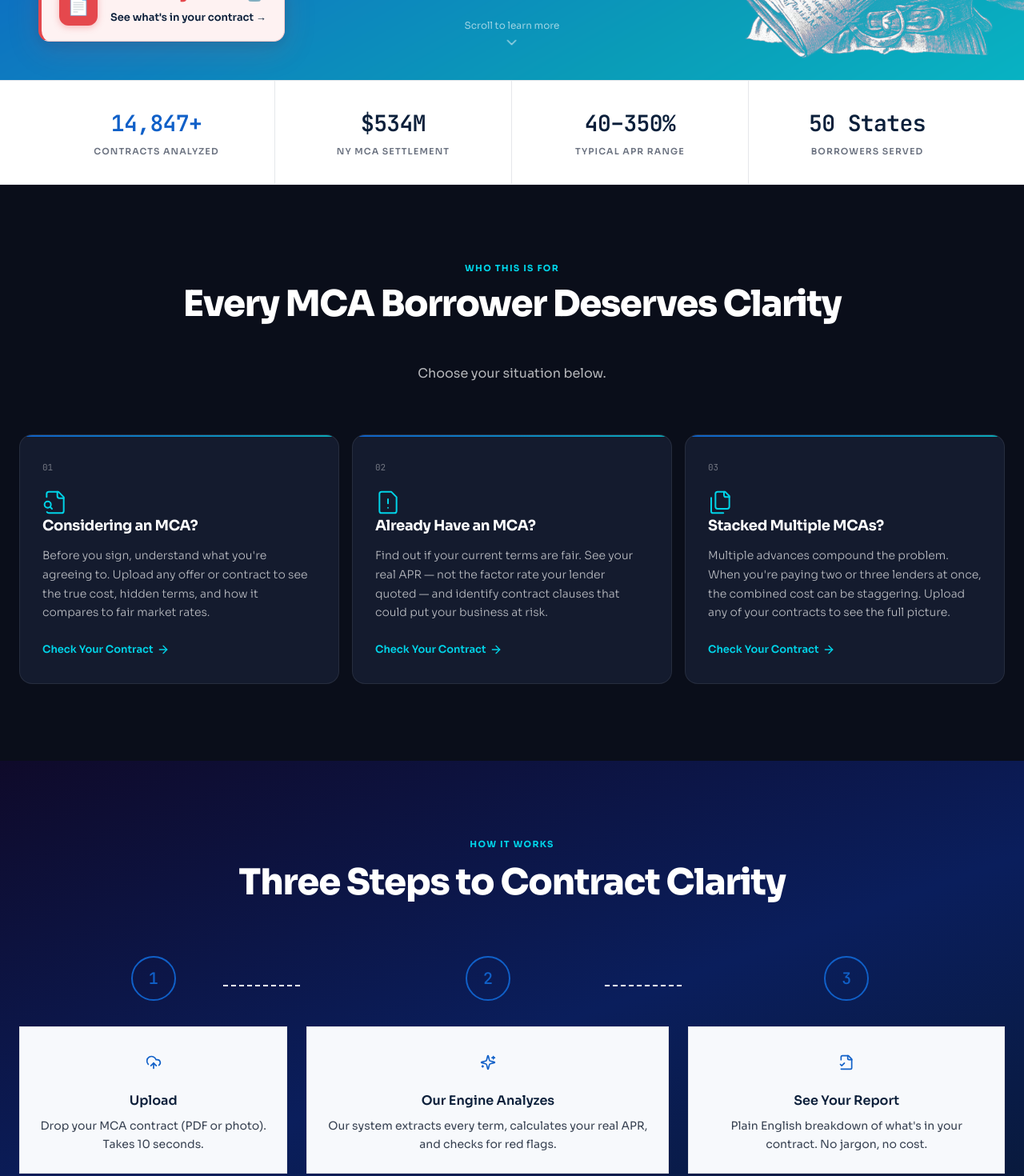
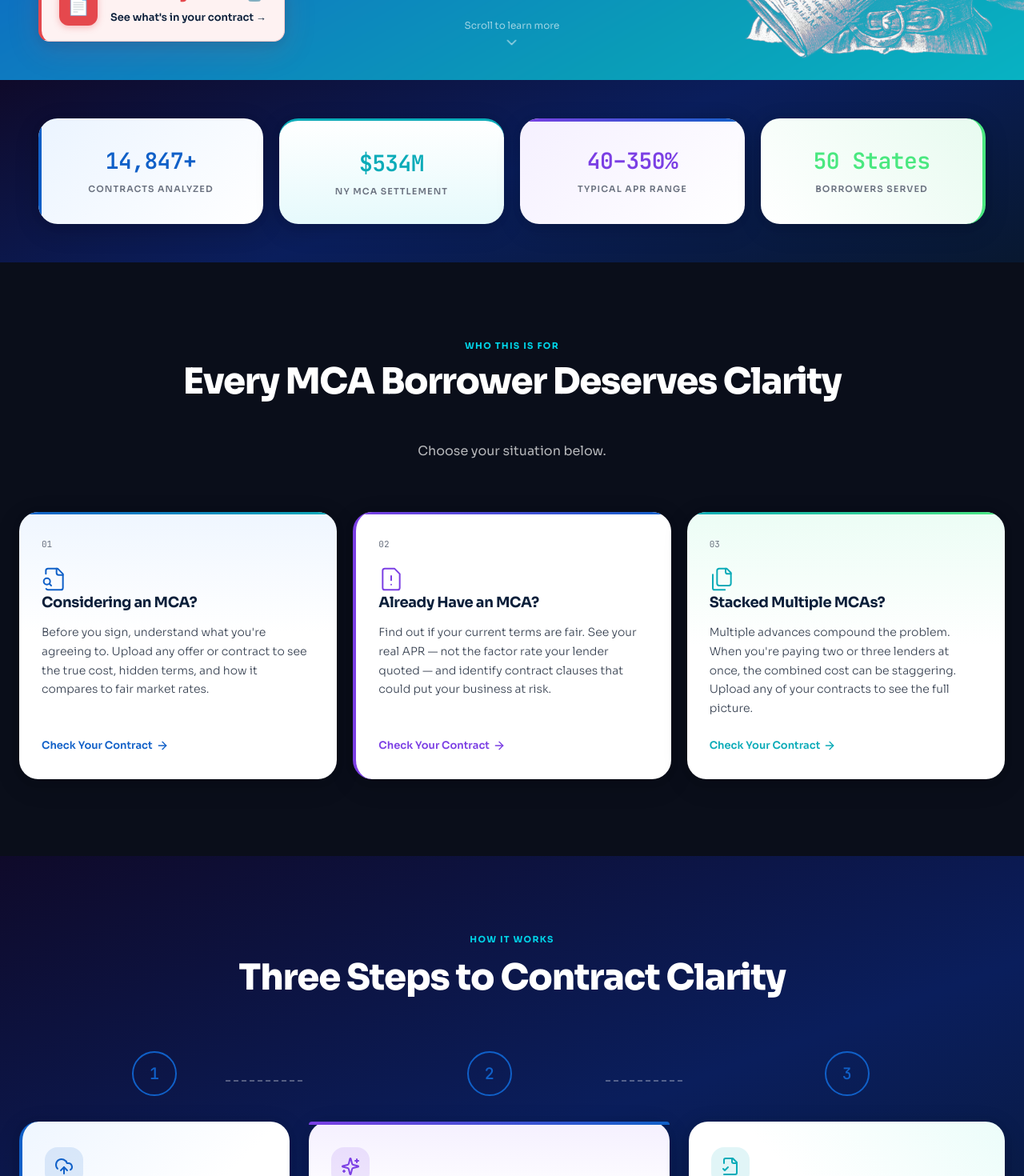
Before and after one commit to tchogorian/fundingwatch, a Next.js app: page / in a window 1280 px wide. Shown: the part 760-2230 px from the top of the page at 80% size. Built offline with nearby package versions, Linux system fonts and the light colour scheme.

Commit message:
design update

```diff
--- a/src/app/globals.css
+++ b/src/app/globals.css
@@ -108,17 +108,29 @@
   padding: 96px 48px;
 }
 
+/* Section title (dark sections) */
+.section-dark .section-title,
+.section-dark-grad .section-title {
+  font-size: clamp(1.8rem, 3.5vw, 2.8rem);
+  font-weight: 800;
+  letter-spacing: -0.03em;
+  color: var(--on-dark-1);
+  line-height: 1.15;
+  margin-bottom: 48px;
+}
+
 /* CTA gradient (blue → teal) */
 .cta-section {
   background: linear-gradient(135deg, #0A1E5C 0%, #1060C8 50%, #0AABB8 100%);
   color: var(--on-dark-1);
 }
 
-/* ========== STATS BAR ========== */
+/* ========== STATS BAR (Plaid: gradient bar + white boxes) ========== */
 .stats-bar {
-  background: var(--bg-white);
-  border-top: 1px solid var(--border-light);
-  border-bottom: 1px solid var(--border-light);
+  background: linear-gradient(160deg, #0F0A2A 0%, #0A1E5C 50%, #081830 100%);
+  border-top: none;
+  border-bottom: none;
+  padding: 48px 0;
 }
 .stats-inner {
   max-width: 1280px;
@@ -126,26 +138,75 @@
   padding: 0 48px;
   display: grid;
   grid-template-columns: repeat(4, 1fr);
+  gap: 20px;
 }
-.stat-cell {
-  padding: 32px 0;
+.stats-bar .stat-cell {
+  padding: 32px 24px;
   text-align: center;
-  border-right: 1px solid var(--border-light);
+  border-right: none;
+  border-radius: 24px;
+  box-shadow: 0 8px 32px rgba(0, 0, 0, 0.14), 0 2px 12px rgba(0, 0, 0, 0.08);
+  transition: box-shadow 250ms, transform 250ms;
+  position: relative;
+  overflow: hidden;
 }
-.stat-cell:last-child {
-  border-right: none;
+.stats-bar .stat-cell::before {
+  content: "";
+  position: absolute;
+  top: 0;
+  left: 0;
+  width: 4px;
+  height: 100%;
+  border-radius: 24px 0 0 24px;
 }
-.stat-value {
+.stats-bar .stat-cell--blue {
+  background: linear-gradient(135deg, #EBF4FF 0%, #FFFFFF 100%);
+}
+.stats-bar .stat-cell--blue::before {
+  background: var(--accent-blue);
+}
+.stats-bar .stat-cell--teal {
+  background: linear-gradient(180deg, #FFFFFF 0%, #E6FAFC 100%);
+  border-top: 3px solid var(--accent-teal);
+}
+.stats-bar .stat-cell--purple {
+  background: linear-gradient(135deg, #F5F0FF 0%, #FFFFFF 100%);
+}
+.stats-bar .stat-cell--purple::before {
+  background: var(--grad-purple-blue);
+  width: 100%;
+  height: 4px;
+  border-radius: 24px 24px 0 0;
+}
+.stats-bar .stat-cell--green {
+  background: linear-gradient(225deg, #E8FBF0 0%, #FFFFFF 100%);
+  border-right: 4px solid var(--accent-green);
+  border-radius: 24px;
+}
+.stats-bar .stat-cell:hover {
+  box-shadow: 0 16px 48px rgba(0, 0, 0, 0.18), 0 4px 16px rgba(0, 0, 0, 0.1);
+  transform: translateY(-4px);
+}
+.stats-bar .stat-cell--blue .stat-value {
+  color: var(--accent-blue);
+}
+.stats-bar .stat-cell--teal .stat-value {
+  color: var(--accent-teal);
+}
+.stats-bar .stat-cell--purple .stat-value {
+  color: var(--accent-purple);
+}
+.stats-bar .stat-cell--green .stat-value {
+  color: var(--accent-green);
+}
+.stats-bar .stat-value {
   font-family: var(--mono);
   font-size: 28px;
   font-weight: 700;
   color: var(--on-light-1);
   letter-spacing: -0.02em;
 }
-.stat-cell:first-child .stat-value {
-  color: var(--accent-blue);
-}
-.stat-label {
+.stats-bar .stat-label {
   font-size: 11px;
   font-weight: 600;
   letter-spacing: 0.1em;
@@ -154,19 +215,22 @@
   margin-top: 6px;
 }
 @media (max-width: 768px) {
+  .stats-bar {
+    padding: 32px 0;
+  }
   .stats-inner {
     grid-template-columns: repeat(2, 1fr);
     padding: 0 24px;
+    gap: 16px;
   }
-  .stat-cell {
-    padding: 24px 0;
+  .stats-bar .stat-cell {
+    padding: 24px 20px;
+    border-bottom: none;
+  }
+  .stats-bar .stat-cell:nth-child(odd) {
     border-right: none;
-    border-bottom: 1px solid var(--border-light);
   }
-  .stat-cell:nth-child(odd) {
-    border-right: 1px solid var(--border-light);
-  }
-  .stat-cell:nth-last-child(-n+2) {
+  .stats-bar .stat-cell:nth-last-child(-n+2) {
     border-bottom: none;
   }
 }
@@ -194,48 +258,69 @@
 .who-grid {
   display: grid;
   grid-template-columns: repeat(3, 1fr);
-  gap: 16px;
+  gap: 20px;
 }
 .who-card {
-  background: var(--bg-dark-card);
-  border: 1px solid var(--border-dark);
-  border-radius: 16px;
+  background: var(--bg-white);
+  border: none;
+  border-radius: 24px;
   padding: 32px 28px;
   position: relative;
   overflow: hidden;
-  transition: border-color 250ms, transform 250ms;
+  box-shadow: 0 8px 32px rgba(0, 0, 0, 0.14), 0 2px 12px rgba(0, 0, 0, 0.08);
+  transition: box-shadow 250ms, transform 250ms;
 }
 .who-card:hover {
-  border-color: rgba(255, 255, 255, 0.16);
+  box-shadow: 0 16px 48px rgba(0, 0, 0, 0.18), 0 4px 16px rgba(0, 0, 0, 0.1);
   transform: translateY(-4px);
 }
+/* Who card variants: different color + design per card */
+.who-card--1 {
+  background: linear-gradient(180deg, #EFF6FF 0%, #FFFFFF 45%);
+}
+.who-card--1::before {
+  height: 4px;
+  background: var(--grad-blue-teal);
+}
+.who-card--1 .who-card-link { color: var(--accent-blue); }
+.who-card--1 [class*="shrink-0"] { color: var(--accent-blue); }
+.who-card--2 {
+  background: #FFFFFF;
+  border-left: 4px solid var(--accent-purple);
+}
+.who-card--2::before {
+  height: 3px;
+  background: var(--grad-purple-blue);
+}
+.who-card--2 .who-card-link { color: var(--accent-purple); }
+.who-card--2 [class*="shrink-0"] { color: var(--accent-purple); }
+.who-card--3 {
+  background: linear-gradient(180deg, #ECFDF5 0%, #FFFFFF 50%);
+}
+.who-card--3::before {
+  height: 4px;
+  background: var(--grad-teal-green);
+}
+.who-card--3 .who-card-link { color: var(--accent-teal); }
+.who-card--3 [class*="shrink-0"] { color: var(--accent-teal); }
 .who-card::before {
   content: "";
   position: absolute;
   top: 0;
   left: 0;
   right: 0;
-  height: 2px;
-}
-.who-card:nth-child(1)::before {
-  background: var(--grad-blue-teal);
-}
-.who-card:nth-child(2)::before {
-  background: var(--grad-purple-blue);
-}
-.who-card:nth-child(3)::before {
-  background: var(--grad-teal-green);
+  height: 3px;
 }
 .who-card-num {
   font-family: var(--mono);
   font-size: 11px;
-  color: var(--on-dark-3);
+  color: var(--on-light-3);
   margin-bottom: 20px;
 }
 .who-card-title {
   font-size: 18px;
   font-weight: 700;
-  color: var(--on-dark-1);
+  color: var(--on-light-1);
   margin-bottom: 12px;
   letter-spacing: -0.02em;
 }
@@ -243,13 +328,13 @@
   font-size: 14px;
   font-weight: 300;
   line-height: 1.7;
-  color: var(--on-dark-2);
+  color: var(--on-light-2);
   margin-bottom: 24px;
 }
 .who-card-link {
   font-size: 13px;
   font-weight: 600;
-  color: var(--accent-cyan);
+  color: var(--accent-teal);
   text-decoration: none;
   display: inline-flex;
   align-items: center;
@@ -276,6 +361,9 @@ html {
 body {
   font-family: var(--font-body);
   -webkit-font-smoothing: antialiased;
+}
+main#main {
+  background: transparent;
 }
 
 /* All numbers, APRs, scores, dollar amounts */
@@ -514,6 +602,112 @@ h3 {
   box-shadow: var(--shadow-card);
   transform: translateY(-3px);
 }
+
+/* ========== PLAID-STYLE BOXES (white elevated cards on dark/gradient sections) ========== */
+.plaid-box {
+  background: var(--bg-white);
+  border-radius: 24px;
+  box-shadow: 0 8px 32px rgba(0, 0, 0, 0.14), 0 2px 12px rgba(0, 0, 0, 0.08);
+  padding: 32px 28px;
+  color: var(--on-light-1);
+  transition: box-shadow 250ms, transform 250ms;
+}
+.plaid-box:hover {
+  box-shadow: 0 16px 48px rgba(0, 0, 0, 0.18), 0 4px 16px rgba(0, 0, 0, 0.1);
+  transform: translateY(-4px);
+}
+.plaid-box .plaid-box-title {
+  font-size: 18px;
+  font-weight: 700;
+  color: var(--on-light-1);
+  letter-spacing: -0.02em;
+}
+.plaid-box .plaid-box-desc {
+  font-size: 14px;
+  line-height: 1.65;
+  color: var(--on-light-2);
+}
+.plaid-box .plaid-box-value {
+  font-family: var(--mono);
+  font-size: 28px;
+  font-weight: 700;
+  color: var(--on-light-1);
+  letter-spacing: -0.02em;
+}
+.plaid-box .plaid-box-label {
+  font-size: 11px;
+  font-weight: 600;
+  letter-spacing: 0.1em;
+  text-transform: uppercase;
+  color: var(--on-light-3);
+  margin-top: 6px;
+}
+.plaid-box-grid {
+  display: grid;
+  gap: 20px;
+}
+@media (min-width: 768px) {
+  .plaid-box-grid.plaid-box-grid-3 {
+    grid-template-columns: repeat(3, 1fr);
+  }
+  .plaid-box-grid.plaid-box-grid-4 {
+    grid-template-columns: repeat(4, 1fr);
+  }
+}
+
+/* Plaid box color/design variants (each box different) */
+.plaid-box--blue {
+  background: linear-gradient(135deg, #EFF6FF 0%, #FFFFFF 60%);
+  border-left: 4px solid var(--accent-blue);
+}
+.plaid-box--blue .step-icon-wrap { background: rgba(16, 96, 200, 0.12); color: var(--accent-blue); }
+.plaid-box--purple {
+  background: linear-gradient(180deg, #F5F0FF 0%, #FFFFFF 50%);
+}
+.plaid-box--purple::before {
+  content: "";
+  position: absolute;
+  top: 0;
+  left: 0;
+  right: 0;
+  height: 4px;
+  background: var(--grad-purple-blue);
+  border-radius: 24px 24px 0 0;
+}
+.plaid-box--purple { position: relative; }
+.plaid-box--purple .step-icon-wrap { background: rgba(123, 63, 228, 0.12); color: var(--accent-purple); }
+.plaid-box--teal {
+  background: linear-gradient(225deg, #ECFDFA 0%, #FFFFFF 55%);
+  border-bottom: 4px solid var(--accent-teal);
+}
+.plaid-box--teal .step-icon-wrap { background: rgba(10, 171, 184, 0.12); color: var(--accent-teal); }
+
+/* MCA spotlight card variants */
+.spotlight-card--blue {
+  background: linear-gradient(135deg, #EFF6FF 0%, #FFFFFF 70%);
+  border-left: 4px solid var(--accent-blue);
+}
+.spotlight-card--blue .spotlight-link { color: var(--accent-blue); }
+.spotlight-card--purple {
+  background: linear-gradient(180deg, #F5F0FF 0%, #FFFFFF 60%);
+}
+.spotlight-card--purple::before {
+  content: "";
+  position: absolute;
+  top: 0;
+  left: 0;
+  right: 0;
+  height: 4px;
+  background: var(--grad-purple-blue);
+  border-radius: 24px 24px 0 0;
+}
+.spotlight-card--purple { position: relative; overflow: hidden; }
+.spotlight-card--purple .spotlight-link { color: var(--accent-purple); }
+.spotlight-card--teal {
+  background: linear-gradient(225deg, #ECFDF5 0%, #FFFFFF 65%);
+}
+.spotlight-card--teal .spotlight-date { color: var(--accent-teal); }
+.spotlight-card--teal .spotlight-link { color: var(--accent-green); }
 
 /* ========== BADGES ========== */
 .badge {
--- a/src/components/AboutFundingWatch.tsx
+++ b/src/components/AboutFundingWatch.tsx
@@ -11,8 +11,8 @@ const stats = [
 
 export default function AboutFundingWatch() {
   return (
-    <section id="about" className="py-16 md:py-24" style={{ background: "#FFFFFF" }}>
-      <div className="mx-auto max-w-[var(--max-width-content)] px-4 sm:px-6">
+    <section id="about" className="section-white" aria-label="About FundingWatch">
+      <div className="section-inner mx-auto max-w-[1280px] px-4 sm:px-6">
         <div className="grid grid-cols-1 gap-12 lg:grid-cols-2 lg:items-center">
           <FadeIn className="lg:order-1">
             <p className="eyebrow">OUR MISSION</p>
--- a/src/components/HowItWorks.tsx
+++ b/src/components/HowItWorks.tsx
@@ -41,7 +41,9 @@ export default function HowItWorks() {
           </h2>
         </FadeIn>
         <div className="mt-16 flex flex-col items-stretch gap-12 sm:flex-row sm:justify-between sm:gap-6">
-          {steps.map(({ number, title, description, Icon }, i) => (
+          {steps.map(({ number, title, description, Icon }, i) => {
+            const variants = ["plaid-box--blue", "plaid-box--purple", "plaid-box--teal"];
+            return (
             <FadeIn key={number} delay={i * 150}>
               <div className="relative flex flex-1 flex-col items-center text-center">
                 <div
@@ -56,18 +58,15 @@ export default function HowItWorks() {
                 {i < steps.length - 1 && (
                   <div
                     className="absolute -bottom-6 left-1/2 h-8 w-px border-l-2 border-dashed sm:-right-4 sm:top-9 sm:left-auto sm:h-0 sm:w-24 sm:border-t-2 sm:border-l-0"
-                    style={{ borderColor: "var(--color-border-strong)" }}
+                    style={{ borderColor: "rgba(255,255,255,0.3)" }}
                   />
                 )}
-                <div className="mt-8 w-full rounded-[var(--radius-lg)] border border-[var(--color-border-default)] p-6 transition-shadow hover:shadow-[var(--shadow-md)]" style={{ background: "var(--color-bg-surface)" }}>
-                  <div
-                    className="mx-auto flex h-10 w-10 items-center justify-center rounded-[var(--radius-md)]"
-                    style={{ background: "var(--color-accent-muted)", color: "var(--color-accent-primary)" }}
-                  >
-                    <Icon className="h-5 w-5" aria-hidden />
+                <div className={`plaid-box ${variants[i]} mt-8 w-full text-left`}>
+                  <div className="step-icon-wrap flex h-12 w-12 items-center justify-center rounded-2xl">
+                    <Icon className="h-6 w-6" aria-hidden />
                   </div>
                   <h3
-                    className="mt-4 text-[16px] font-semibold"
+                    className="mt-4 text-[17px] font-semibold"
                     style={{ color: "var(--color-text-primary)" }}
                   >
                     {title}
@@ -81,15 +80,16 @@ export default function HowItWorks() {
                 </div>
               </div>
             </FadeIn>
-          ))}
+          );
+          })}
         </div>
         <FadeIn delay={300}>
           <div
             className="mt-10 flex cursor-default items-center justify-center gap-2 rounded-full border px-5 py-2.5 text-[var(--text-sm)]"
             style={{
-              borderColor: "var(--color-accent-border)",
-              color: "var(--color-accent-primary)",
-              background: "var(--color-bg-elevated)",
+              borderColor: "rgba(255,255,255,0.35)",
+              color: "var(--on-dark-1)",
+              background: "rgba(255,255,255,0.08)",
             }}
           >
             <Clock className="h-4 w-4" aria-hidden />
--- a/src/components/LoadingState.tsx
+++ b/src/components/LoadingState.tsx
@@ -37,8 +37,8 @@ export default function LoadingState() {
   const progress = (elapsedMs / totalMs) * 100;
 
   return (
-    <section id="upload" className="py-16 md:py-24" style={{ background: "#FFFFFF" }}>
-      <div className="mx-auto max-w-[480px] px-4 sm:px-6">
+    <section id="upload" className="section-white" aria-label="Analysis in progress">
+      <div className="section-inner mx-auto max-w-[480px] px-4 sm:px-6">
         <div className="space-y-4">
           {steps.map((step, i) => {
             const isComplete = i < completedSteps;
--- a/src/components/MCAIndustrySpotlight.tsx
+++ b/src/components/MCAIndustrySpotlight.tsx
@@ -26,38 +26,40 @@ const cards = [
 
 export default function MCAIndustrySpotlight() {
   return (
-    <section className="py-16 md:py-24" style={{ background: "#FFFFFF" }}>
-      <div className="mx-auto max-w-[var(--max-width-content)] px-4 sm:px-6">
+    <section className="section-dark" aria-label="Industry news">
+      <div className="section-inner mx-auto max-w-[1280px] px-4 sm:px-6">
         <FadeIn>
-          <p className="eyebrow text-center">INDUSTRY NEWS</p>
-          <h2 className="mt-3 text-center" style={{ color: "var(--color-text-primary)" }}>
+          <p className="eyebrow text-center" style={{ color: "var(--accent-cyan)" }}>INDUSTRY NEWS</p>
+          <h2 className="section-title text-center" style={{ color: "var(--on-dark-1)" }}>
             What&apos;s Happening in the MCA Industry
           </h2>
-          <p className="mt-4 text-center text-[var(--text-base)]" style={{ color: "var(--color-text-secondary)" }}>
+          <p className="mt-4 text-center text-[var(--text-base)]" style={{ color: "var(--on-dark-2)" }}>
             Recent legal developments and regulatory actions affecting MCA borrowers.
           </p>
         </FadeIn>
         <div className="mt-12 grid grid-cols-1 gap-6 sm:mt-16 md:grid-cols-3">
-          {cards.map((card, i) => (
+          {cards.map((card, i) => {
+            const variants = ["spotlight-card--blue", "spotlight-card--purple", "spotlight-card--teal"];
+            return (
             <FadeIn key={card.title} delay={i * 80}>
-              <article className="card flex cursor-default flex-col p-6 transition-all duration-200 hover:-translate-y-1">
-                <p className="text-[var(--text-sm)] font-mono" style={{ color: "var(--color-text-secondary)" }}>{card.date}</p>
-                <h3 className="mt-2 text-[18px] font-semibold leading-snug" style={{ color: "var(--color-text-primary)" }}>
+              <article className={`plaid-box ${variants[i]} h-full flex flex-col`}>
+                <p className="spotlight-date text-[13px] font-mono font-medium" style={{ color: "var(--on-light-3)" }}>{card.date}</p>
+                <h3 className="mt-2 text-[18px] font-semibold leading-snug" style={{ color: "var(--on-light-1)" }}>
                   {card.title}
                 </h3>
-                <p className="mt-3 flex-1 text-[15px] leading-[1.5]" style={{ color: "var(--color-text-secondary)" }}>
+                <p className="mt-3 flex-1 text-[15px] leading-[1.5]" style={{ color: "var(--on-light-2)" }}>
                   {card.summary}
                 </p>
                 <Link
                   href="/blog"
-                  className="mt-4 text-[15px] font-medium transition-colors hover:underline"
-                  style={{ color: "var(--color-accent-primary)" }}
+                  className="spotlight-link mt-4 inline-block text-[15px] font-semibold transition-colors hover:underline"
                 >
                   Read More →
                 </Link>
               </article>
             </FadeIn>
-          ))}
+          );
+          })}
         </div>
       </div>
     </section>
--- a/src/components/ReportSection.tsx
+++ b/src/components/ReportSection.tsx
@@ -15,8 +15,8 @@ export default function ReportSection({ data }: { data: AnalysisResult }) {
     data.confidence === "medium" || data.confidence === "low";
 
   return (
-    <section className="py-16 md:py-24" style={{ background: "#F8FAFC" }}>
-      <div className="mx-auto max-w-3xl px-4 sm:px-6">
+    <section className="section-light" aria-label="Your analysis report">
+      <div className="section-inner mx-auto max-w-3xl px-4 sm:px-6">
         <FadeIn>
           <h2 className="text-2xl font-semibold md:text-3xl" style={{ color: "var(--color-text-primary)" }}>
             Your Analysis Report
--- a/src/components/TrustBar.tsx
+++ b/src/components/TrustBar.tsx
@@ -10,16 +10,19 @@ export default function TrustBar() {
 
   return (
     <section
-      className="section-white stats-bar"
+      className="stats-bar"
       aria-label="Trust metrics"
     >
       <div className="stats-inner">
-        {stats.map(({ value, label }, i) => (
-          <div key={label} className="stat-cell">
-            <p className="stat-value">{value}</p>
-            <p className="stat-label">{label}</p>
-          </div>
-        ))}
+        {stats.map(({ value, label }, i) => {
+          const variants = ["stat-cell--blue", "stat-cell--teal", "stat-cell--purple", "stat-cell--green"];
+          return (
+            <div key={label} className={`stat-cell ${variants[i]}`}>
+              <p className="stat-value">{value}</p>
+              <p className="stat-label">{label}</p>
+            </div>
+          );
+        })}
       </div>
     </section>
   );
--- a/src/components/UnderstandingYourMCA.tsx
+++ b/src/components/UnderstandingYourMCA.tsx
@@ -41,8 +41,8 @@ export default function UnderstandingYourMCA() {
   const [openIndex, setOpenIndex] = useState<number | null>(null);
 
   return (
-    <section id="resources" className="py-16 md:py-24" style={{ background: "#F8FAFC" }}>
-      <div className="mx-auto max-w-[800px] px-4 sm:px-6">
+    <section id="resources" className="section-white" aria-label="MCA Education">
+      <div className="section-inner mx-auto max-w-[800px] px-4 sm:px-6">
         <FadeIn>
           <p className="eyebrow text-center">MCA EDUCATION</p>
           <h2 className="mt-3 text-center" style={{ color: "var(--color-text-primary)" }}>
--- a/src/components/UploadSection.tsx
+++ b/src/components/UploadSection.tsx
@@ -83,11 +83,10 @@ export default function UploadSection({
   return (
     <section
       id="upload"
-      className="reveal py-16 md:py-24"
-      style={{ background: "var(--color-bg-base)" }}
+      className="section-light reveal"
       aria-label="Upload your contract"
     >
-      <div className="mx-auto max-w-[var(--max-width-narrow)] px-4 sm:px-6">
+      <div className="section-inner mx-auto max-w-[var(--max-width-narrow)] px-4 sm:px-6">
         <p className="eyebrow text-center">ANALYZE YOUR CONTRACT</p>
         <h2 className="mt-3 text-center font-semibold" style={{ color: "var(--color-text-primary)" }}>
           See What&apos;s Really in Your Agreement
--- a/src/components/WhoThisIsFor.tsx
+++ b/src/components/WhoThisIsFor.tsx
@@ -47,12 +47,9 @@ export default function WhoThisIsFor() {
         <div className="who-grid mt-12 sm:mt-16">
           {cards.map((card, i) => (
             <FadeIn key={card.title} delay={i * 80}>
-              <div className="who-card flex h-full flex-col">
+              <div className={`who-card who-card--${i + 1} flex h-full flex-col`}>
                 <span className="who-card-num">{String(i + 1).padStart(2, "0")}</span>
-                <div
-                  className="flex h-8 w-8 shrink-0 items-center justify-center"
-                  style={{ color: "var(--accent-cyan)" }}
-                >
+                <div className="flex h-8 w-8 shrink-0 items-center justify-center rounded-xl">
                   <card.icon className="h-8 w-8" strokeWidth={1.5} aria-hidden />
                 </div>
                 <h3 className="who-card-title">{card.title}</h3>
```
Also changed, not shown: src/components/OptInForm.tsx (+4 -4 lines).
